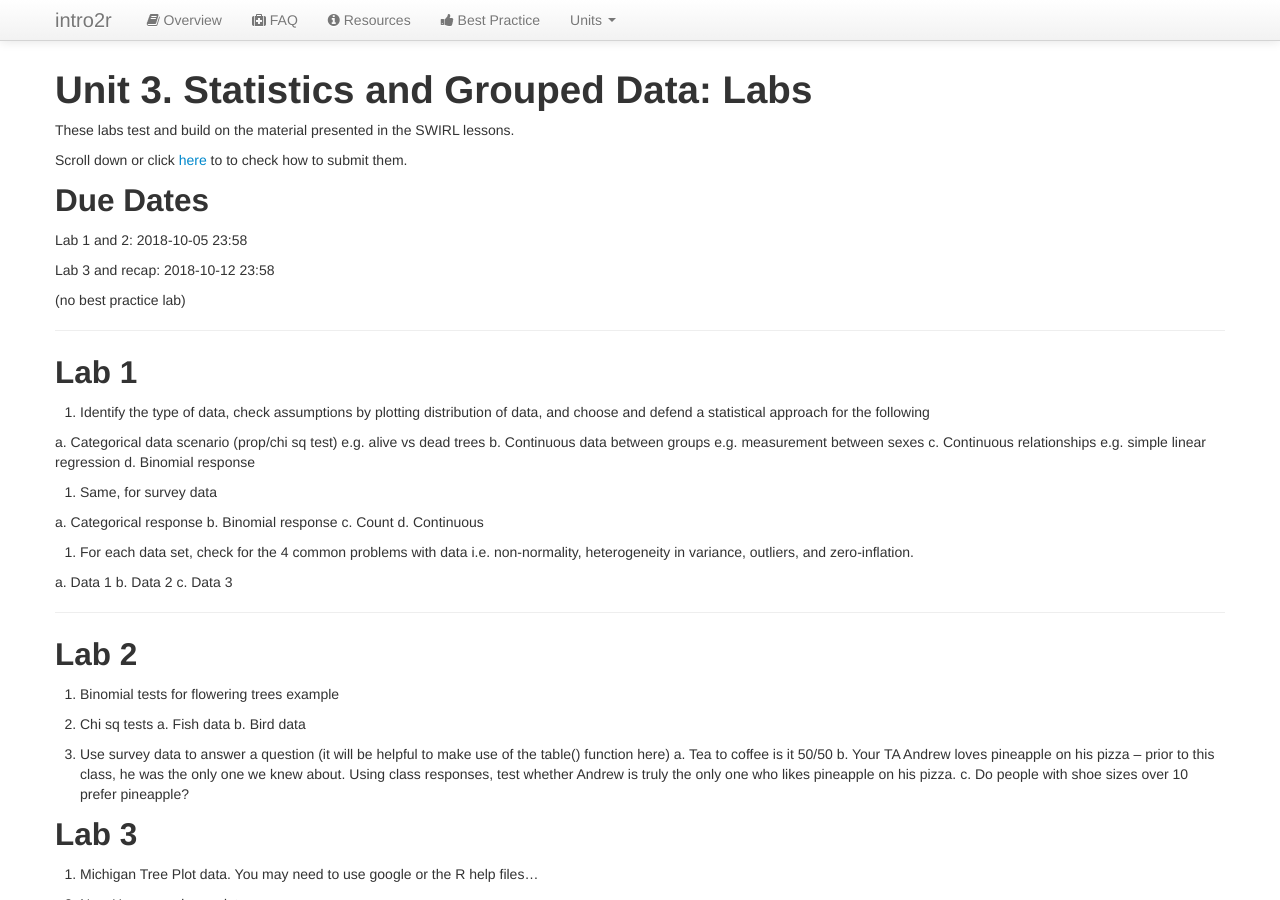
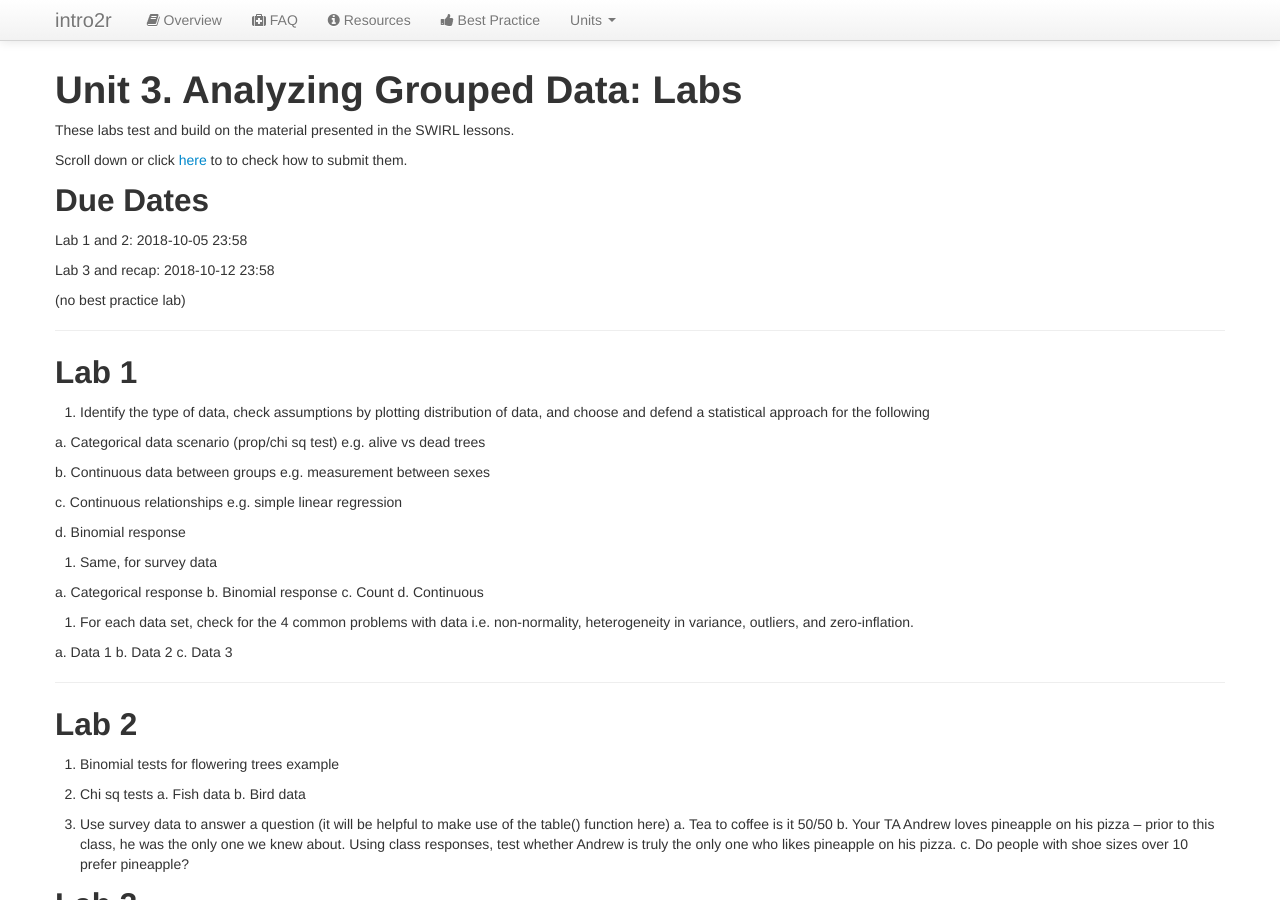
Before and after one commit to intro2r/intro2r, a Jekyll site: the page built from unit3/labs.md, in a window 1280 px wide and 900 px high. Built offline with Jekyll 4.4.1, drawn with Linux system fonts in a browser that asks for light colours; our own code applies the rules of GitHub Pages for plain Markdown files.

Commit message:
Update labs.md

```diff
--- a/unit3/labs.md
+++ b/unit3/labs.md
@@ -4,7 +4,7 @@ title: Unit 3: Labs
 ---
 
 
-# Unit 3. Statistics and Grouped Data: Labs
+# Unit 3. Analyzing Grouped Data: Labs
 
 These labs test and build on the material presented in the SWIRL lessons.
 
@@ -26,8 +26,11 @@ Lab 3 and recap: 2018-10-12 23:58
 1. Identify the type of data, check assumptions by plotting distribution of data, and choose and defend a statistical approach for the following
 
   a. Categorical data scenario (prop/chi sq test) e.g. alive vs dead trees
+
   b. Continuous data between groups e.g. measurement between sexes
+
   c. Continuous relationships e.g. simple linear regression
+
   d. Binomial response
 
 
```
